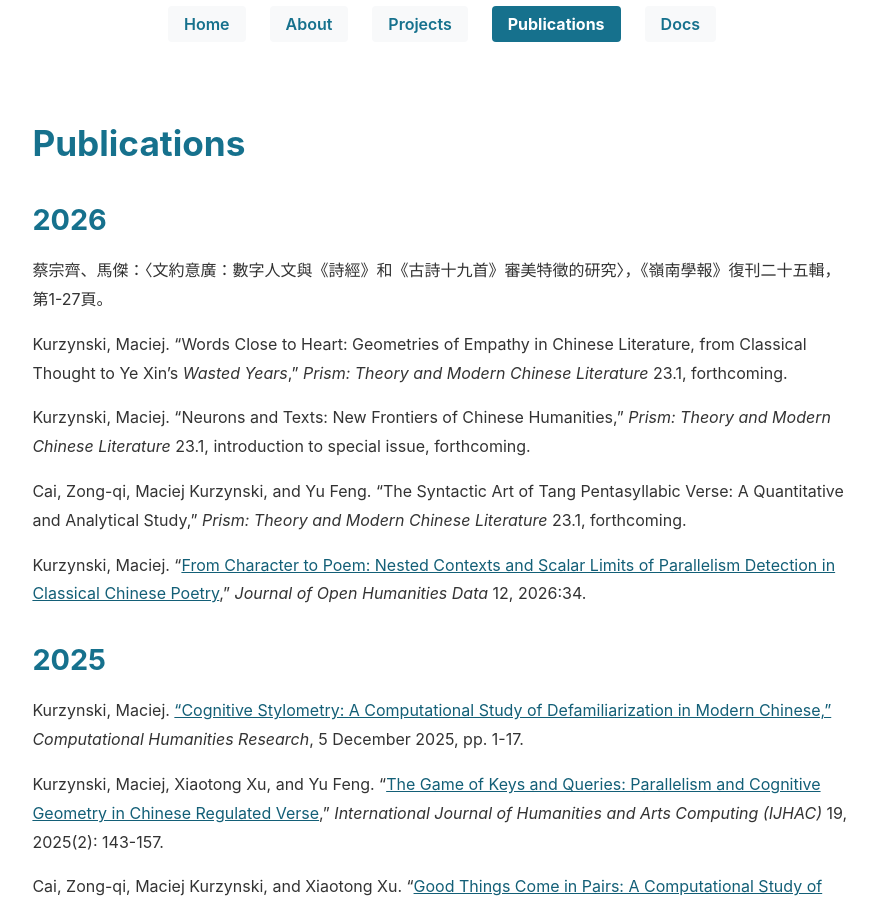
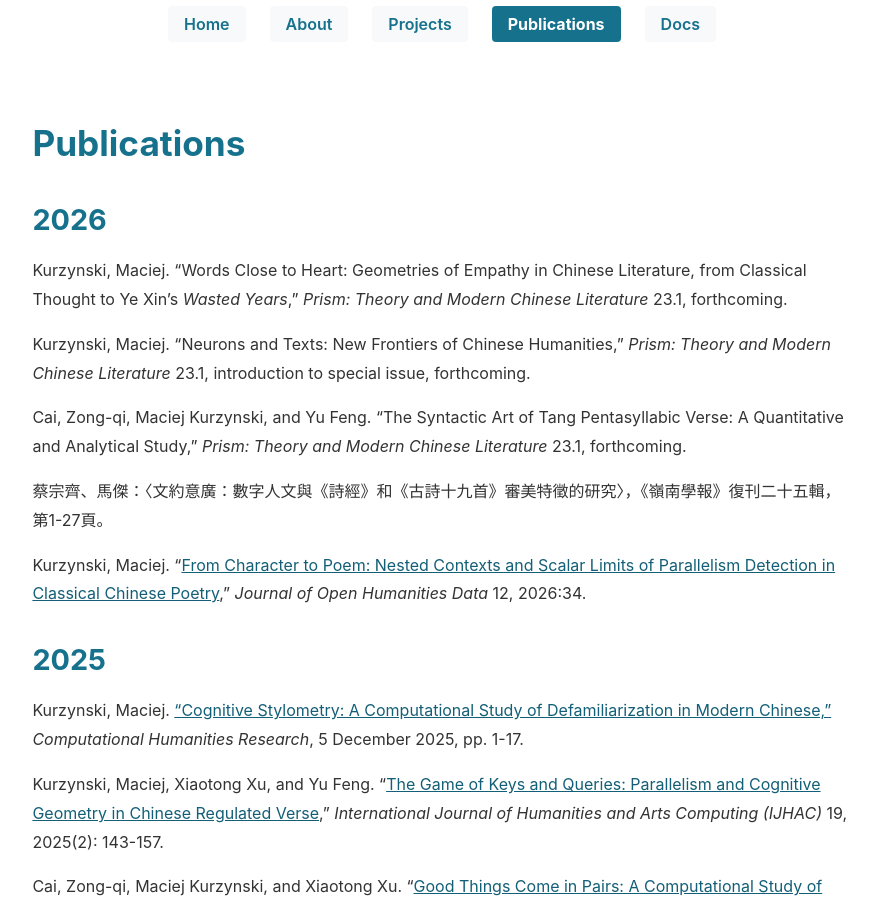
Before and after one commit to mcjkurz/qhchina-web, a Jekyll site: the page built from pubs/index.md, in a window 1280 px wide and 900 px high, scrolled down 479 px. Shown: the whole window, without its empty margins (198-1075 px from the left). Built offline with Jekyll 4.4.1, drawn with Linux system fonts in a browser that asks for light colours.

Commit message:
pubs change

```diff
--- a/pubs/index.md
+++ b/pubs/index.md
@@ -9,13 +9,13 @@ ref: pubs
 
 ## 2026
 
-蔡宗齊、馬傑：〈文約意廣：數字人文與《詩經》和《古詩十九首》審美特徵的研究〉，《嶺南學報》復刊二十五輯，第1-27頁。
-
 Kurzynski, Maciej. "Words Close to Heart: Geometries of Empathy in Chinese Literature, from Classical Thought to Ye Xin's *Wasted Years*," *Prism: Theory and Modern Chinese Literature* 23.1, forthcoming.
 
 Kurzynski, Maciej. "Neurons and Texts: New Frontiers of Chinese Humanities," *Prism: Theory and Modern Chinese Literature* 23.1, introduction to special issue, forthcoming.
 
 Cai, Zong-qi, Maciej Kurzynski, and Yu Feng. "The Syntactic Art of Tang Pentasyllabic Verse: A Quantitative and Analytical Study," *Prism: Theory and Modern Chinese Literature* 23.1, forthcoming.
+
+蔡宗齊、馬傑：〈文約意廣：數字人文與《詩經》和《古詩十九首》審美特徵的研究〉，《嶺南學報》復刊二十五輯，第1-27頁。
 
 Kurzynski, Maciej. "[From Character to Poem: Nested Contexts and Scalar Limits of Parallelism Detection in Classical Chinese Poetry](https://openhumanitiesdata.metajnl.com/articles/10.5334/johd.488)," *Journal of Open Humanities Data* 12, 2026:34.
 
```
Also changed, not shown: zh/pubs/index.md (+2 -2 lines).
